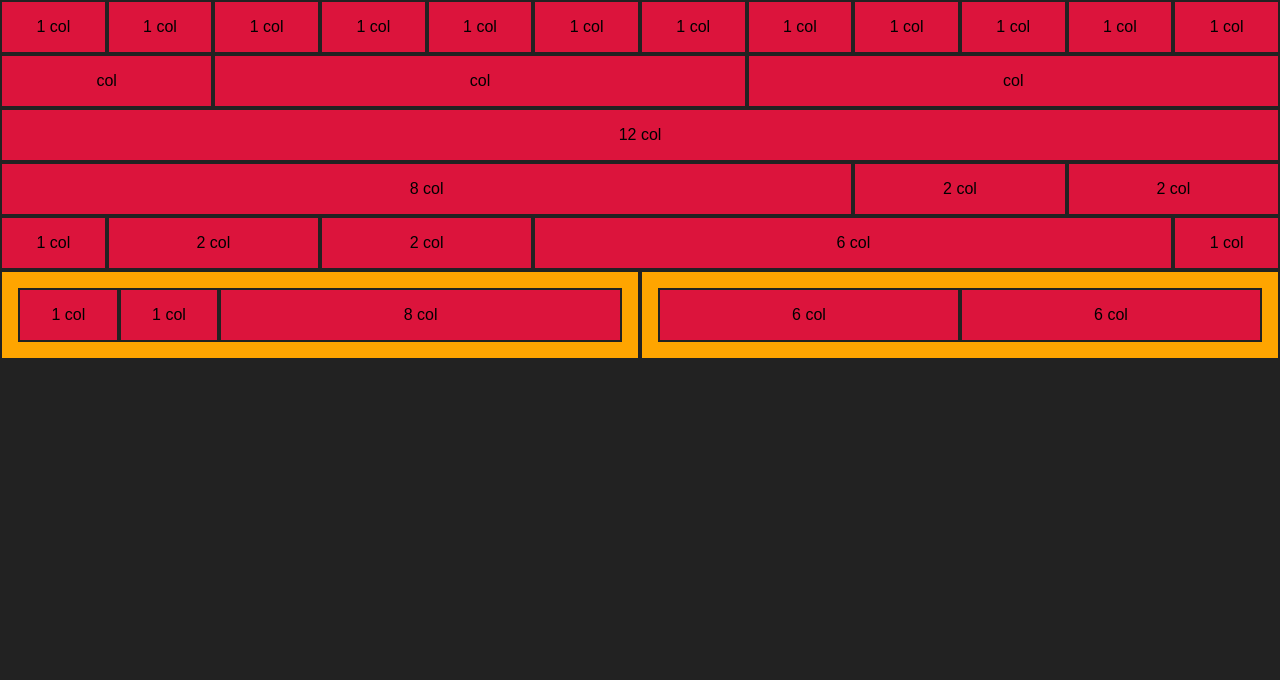
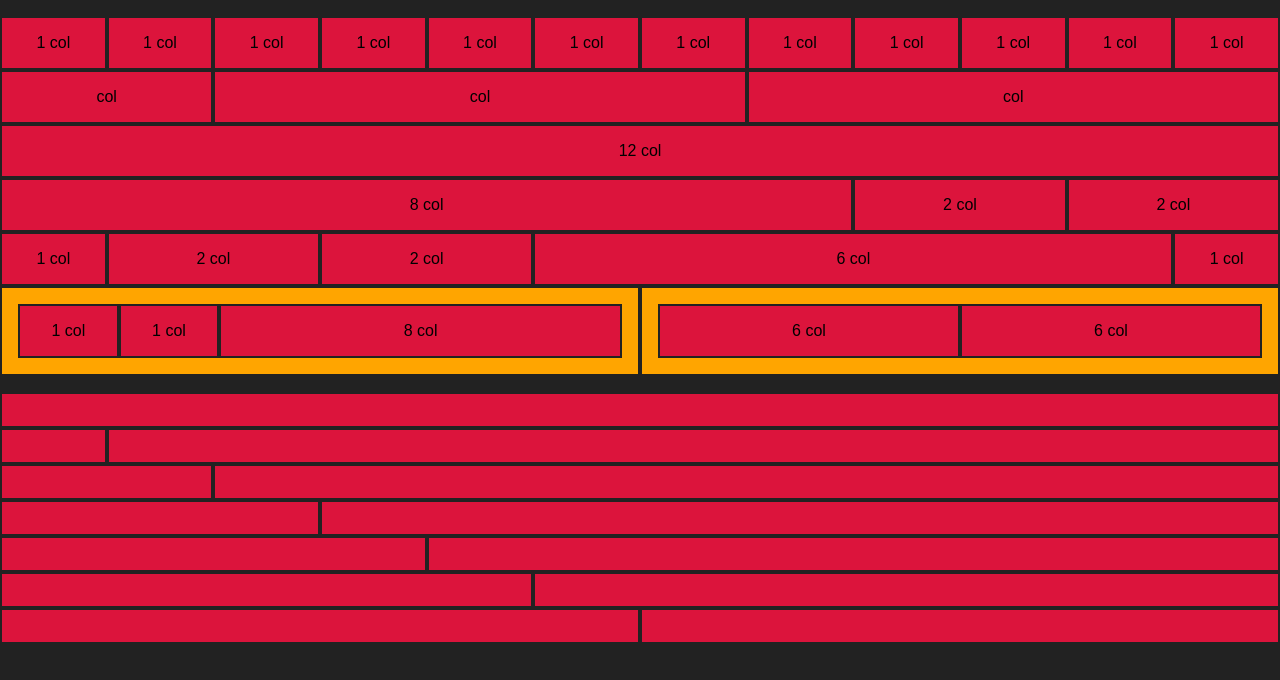
Before and after one commit to Fianda0/html-css-12bool, a plain HTML site: page index.html in a window 1280 px wide. Drawn offline with Linux system fonts and the light colour scheme.

Commit message:
2 container complete

```diff
--- a/css/style.css
+++ b/css/style.css
@@ -16,6 +16,7 @@ body {
 }
 
 .container-fluid {
+    padding-top: 1rem;
     width: 100%;
 }
 
--- a/index.html
+++ b/index.html
@@ -142,6 +142,78 @@
 
     </div>
 
+    <!-- 2 container -->
+    <div class="container-fluid">
+
+        <!-- 1 riga -->
+        <div class="row">
+            <div class="col-lg-12">
+                <div class="box"></div>
+            </div>
+        </div>
+
+        <!-- 2 riga -->
+        <div class="row">
+            <div class="col-lg-1">
+                <div class="box"></div>
+            </div>
+            <div class="col-lg-11">
+                <div class="box"></div>
+            </div>
+        </div>
+
+        <!-- 3 riga -->
+        <div class="row">
+            <div class="col-lg-2">
+                <div class="box"></div>
+            </div>
+            <div class="col-lg-10">
+                <div class="box"></div>
+            </div>
+        </div>
+
+        <!-- 4 riga -->
+        <div class="row">
+            <div class="col-lg-3">
+                <div class="box"></div>
+            </div>
+            <div class="col-lg-9">
+                <div class="box"></div>
+            </div>
+        </div>
+
+        <!-- 5 riga -->
+        <div class="row">
+            <div class="col-lg-4">
+                <div class="box"></div>
+            </div>
+            <div class="col-lg-8">
+                <div class="box"></div>
+            </div>
+        </div>
+
+        <!-- 6 riga -->
+        <div class="row">
+            <div class="col-lg-5">
+                <div class="box"></div>
+            </div>
+            <div class="col-lg-7">
+                <div class="box"></div>
+            </div>
+        </div>
+
+        <!-- 7 riga -->
+        <div class="row">
+            <div class="col-lg-6">
+                <div class="box"></div>
+            </div>
+            <div class="col-lg-6">
+                <div class="box"></div>
+            </div>
+        </div>
+
+    </div>
+
 </body>
 
 </html>
```
